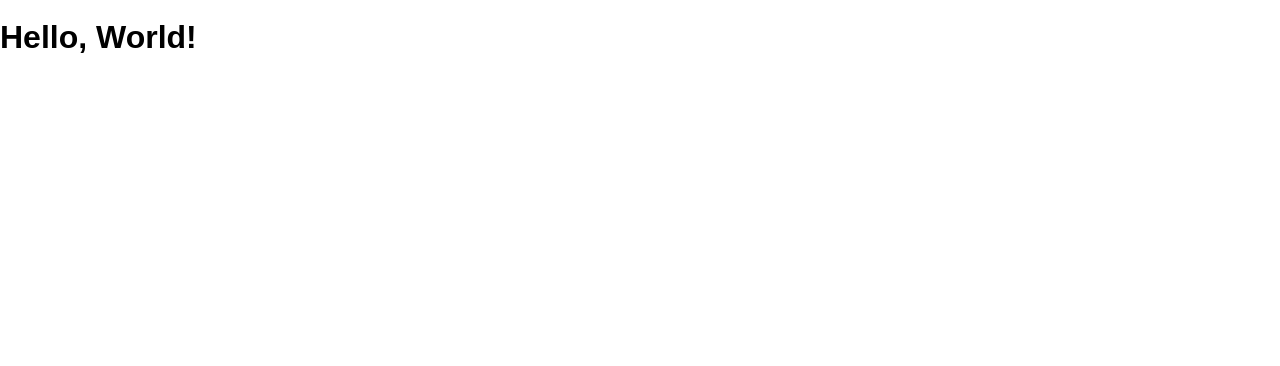
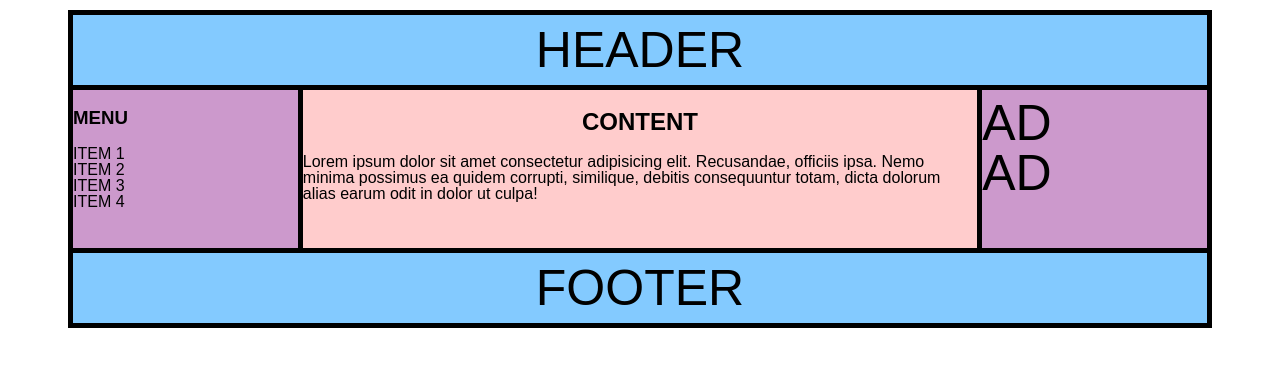
Before and after one commit to mmyenny/flexbox-warm-up-day-4, a website: page public/index.html in a window 1280 px wide. Drawn offline with Linux system fonts and the light colour scheme.

Commit message:
Warm up completed

```diff
--- a/public/index.html
+++ b/public/index.html
@@ -1,12 +1,46 @@
 <!DOCTYPE html>
 <html>
+
 <head lang="en">
   <meta charset="UTF-8">
   <meta name="viewport" content="width=device-width, initial-scale=1">
   <title>Flexbox Warm Up Day 4</title>
   <link rel="stylesheet" href="/screen.css">
 </head>
+
 <body>
-    <h1>Hello, World!</h1>
+  <div class="Container">
+    <header>HEADER</header>
+
+    <div class="info">
+      <div class="MENU">
+        <h3>MENU</h3>
+        <ul>
+          <li>ITEM 1</li>
+          <li>ITEM 2</li>
+          <li>ITEM 3</li>
+          <li>ITEM 4</li>
+        </ul>
+      </Div>
+
+      <div class="content">
+        <h2>CONTENT</h2>
+        <p>Lorem ipsum dolor sit amet consectetur adipisicing elit. Recusandae, officiis ipsa. Nemo minima possimus ea
+          quidem corrupti, similique, debitis consequuntur totam, dicta dolorum alias earum odit in dolor ut culpa!</p>
+      </div>
+
+      <div class="AD">
+        <ul>
+          <li>AD</li>
+          <li>AD</li>
+        </ul>
+      </div>
+    </div>
+
+    <footer>FOOTER</footer>
+
+  </Div>
+
 </body>
+
 </html>
--- a/public/screen.css
+++ b/public/screen.css
@@ -6,4 +6,63 @@ body {
   margin: 0;
   min-height: 100%;
   font: 16px / 1 sans-serif;
+  padding: 10px;
 }
+
+.Container {
+  width: 90%;
+  margin: auto;
+  border: 5px solid black;
+}
+
+header {
+  text-align: center;
+  padding: 10px;
+  border-bottom: 5px solid black;
+  background: #83caff;
+  font-size: 50px;
+}
+
+.info {
+  display: flex;
+}
+
+.MENU {
+  flex-direction: column;
+  background: #cc99cc;
+  border-right: 5px solid black;
+  flex-basis: 20%;
+}
+
+h2 {
+  text-align: center;
+}
+
+div ul {
+  list-style-type: none;
+  padding: 0;
+}
+
+.content {
+  background: #ffcccc;
+  flex-basis: 60%;
+}
+
+.AD {
+  background: #cc99cc;
+  border-left: 5px solid black;
+  flex-basis: 20%;
+  font-size: 50px;
+}
+
+.AD ul {
+  margin-top: 0.5rem;
+}
+
+footer {
+  text-align: center;
+  border-top: 5px solid black;
+  background: #83caff;
+  padding: 10px;
+  font-size: 50px;
+}
```
Lines whose indentation alone changed are shown as unchanged.
